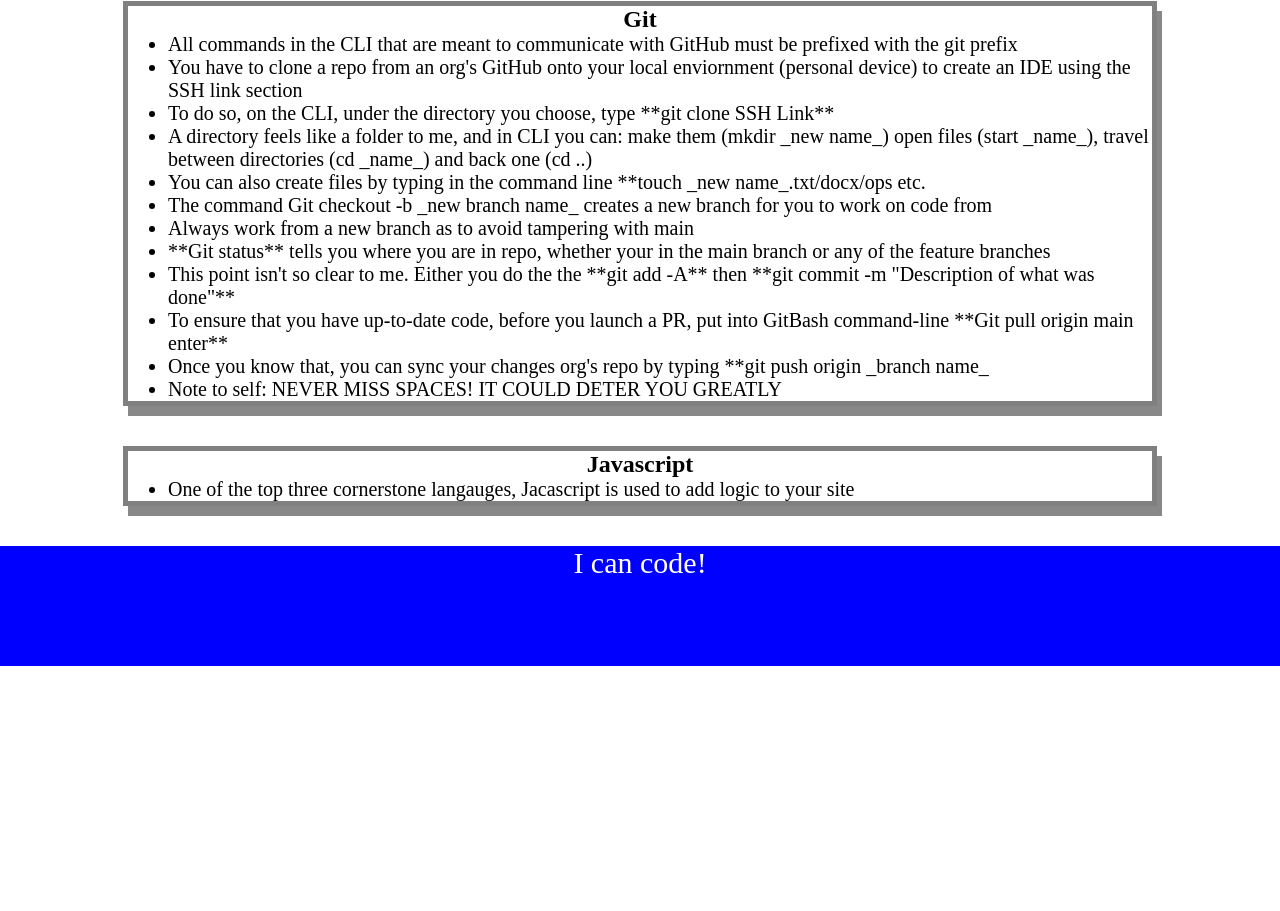
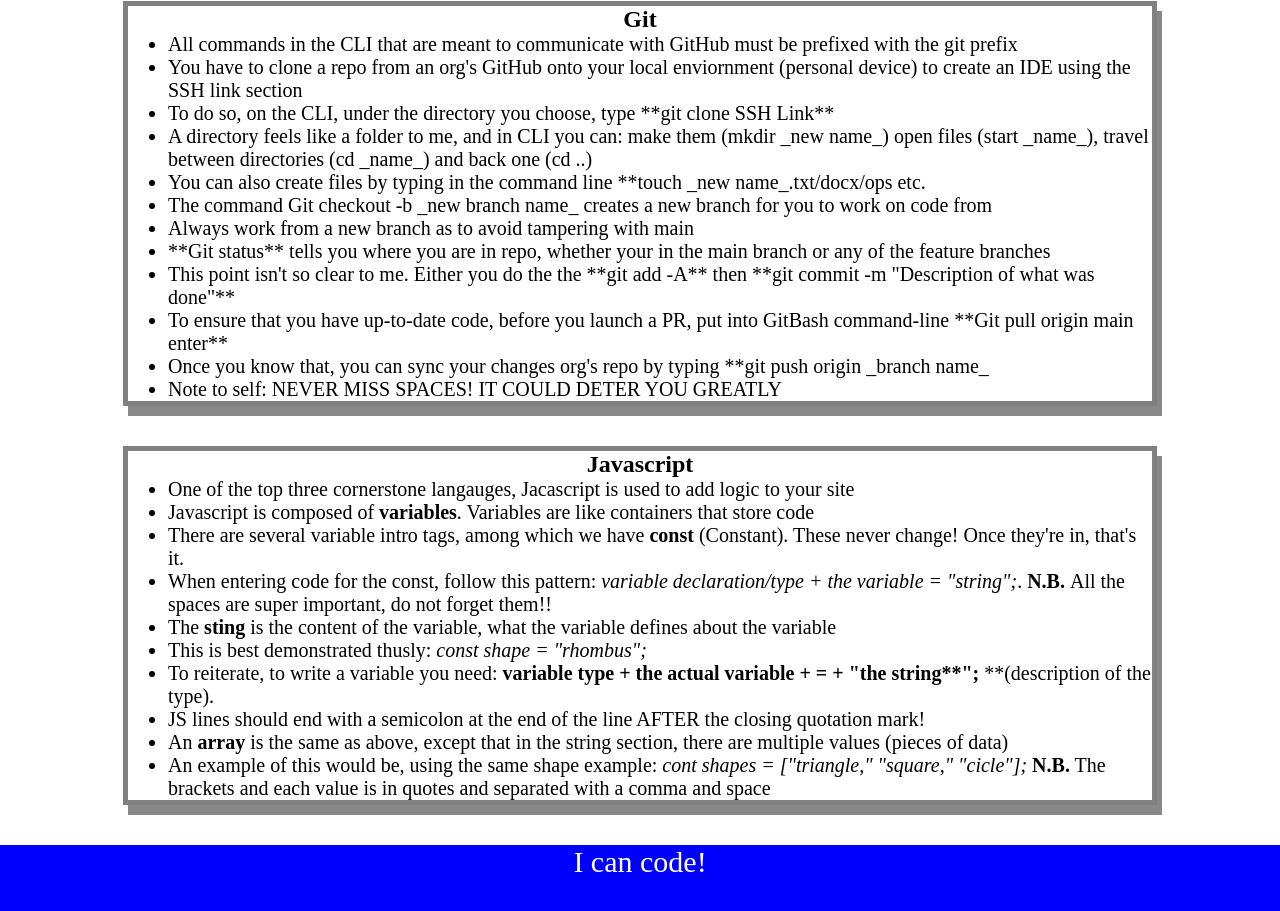
Before and after one commit to rs0579/Prework-study-guide, a plain HTML site: page index.html in a window 1280 px wide. Shown: the part 1049-1960 px from the top of the page. Before the commit the page ends 1715 px from the top, so only its background shows below. Drawn offline with Linux system fonts and the light colour scheme.

Commit message:
Changes to JS section

```diff
--- /dev/null
+++ b/assets/script.js
@@ -0,0 +1,18 @@
+const topics = ['HTML', 'CSS', 'Git', 'JavaScript'];
+
+for(let x = 0; x < topics.length; x++) {
+    console.log(topics[x]);
+}
+/*
+if (topic === 'HTML') {
+ console.log("Let's study HTML!");
+} else if (topic === 'CSS') {
+ console.log("Let's study CSS!");
+} else if (topic === 'Git') {
+ console.log("Let's study Git!");
+} else if (topic === 'JavaScript') {
+ console.log("Let's study JavaScript!");
+} else {
+ console.log('Please try again!');
+}
+*/
--- a/index.html
+++ b/index.html
@@ -11,6 +11,7 @@
     <header id="header">
       <h1>Prework Study Guide</h1>
       <img src="./assets/bowtie-cat.png" alt="Profile image of cat wearing a bow tie." />
+      <h2>✨ Open the Console to See What's Happening ✨</h2>
     </header>
     <main>
       <section class="card" id="html-section">
@@ -80,6 +81,18 @@
         <h2>Javascript</h2>
         <ul>
           <li>One of the top three cornerstone langauges, Jacascript is used to add logic to your site</li>
+          <li>Javascript is composed of <b>variables</b>. Variables are like containers that store code</li>
+          <li>There are several variable intro tags, among which we have <b>const</b> (Constant). These never change! Once they're in, that's it.</li>
+          <li>When entering code for the const, follow this pattern: <i>variable declaration/type + the variable = "string";</i>. <b>N.B. </b>All the spaces are super important, do not forget them!!</li>
+          <li>The <b>sting</b> is the content of the variable, what the variable defines about the variable</li>
+          <li>This is best demonstrated thusly: <i>const shape = "rhombus";</i></li>
+          <li>To reiterate, to write a variable you need: <b>variable type + the actual variable + = + "the string**";</b> **(description of the type).  </li>
+          <li>JS lines should end with a semicolon at the end of the line AFTER the closing quotation mark!</li>
+          <li>An <b>array</b> is the same as above, except that in the string section, there are multiple values (pieces of data)</li>
+          <li>An example of this would be, using the same shape example: <i>cont shapes = ["triangle," "square," "cicle"];</i> <b>N.B.</b> The brackets and each value is in quotes and separated with a comma and space</li>
+
+
+
         </ul>
 
       </section>
@@ -88,5 +101,6 @@
     <footer>
       <p>I can code!</p>
     </footer>
+    <script src="./assets/script.js"></script>
   </body>
 </html>
```
